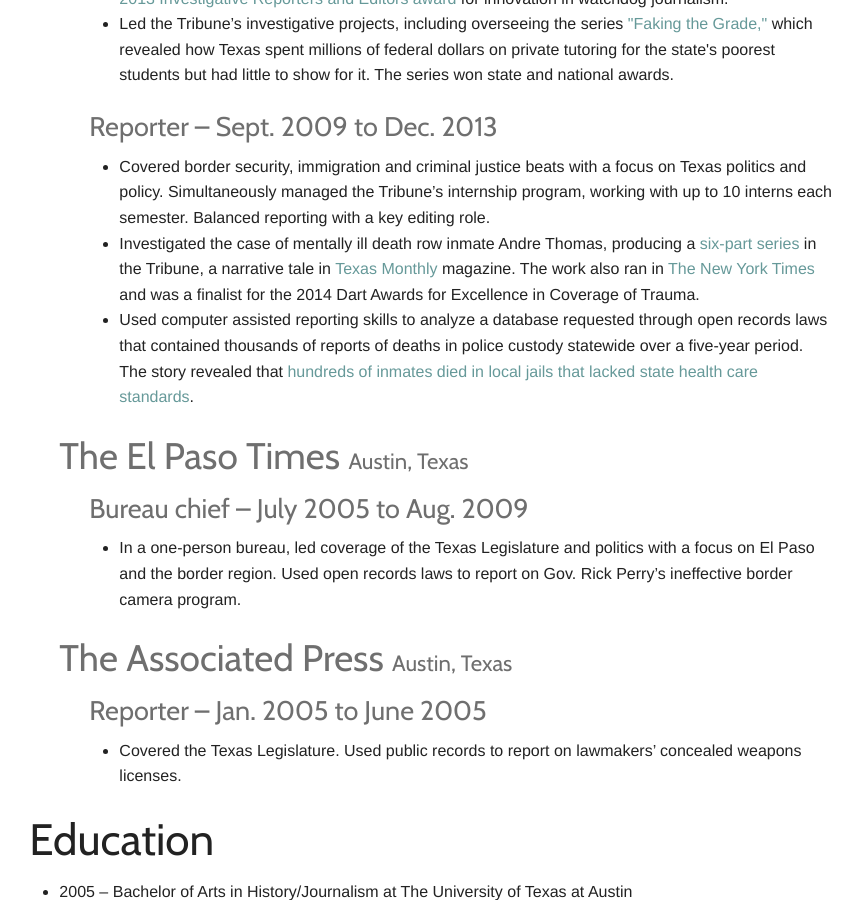
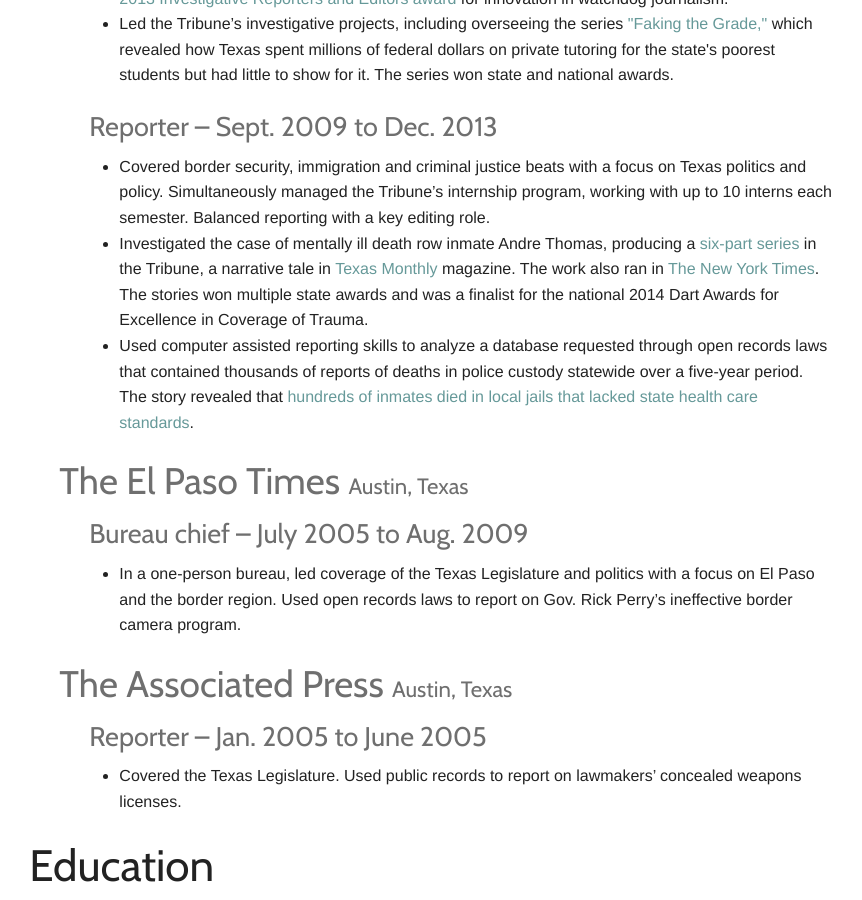
Before and after one commit to BrandiGrissom/resume, a Jekyll site: the page built from index.html, in a window 1280 px wide and 900 px high, scrolled down 2003 px. Shown: the whole window, without its empty margins (209-1071 px from the left). Built offline with Jekyll 4.4.1, drawn with Linux system fonts in a browser that asks for light colours.

Commit message:
Update index.html

```diff
--- a/index.html
+++ b/index.html
@@ -124,7 +124,7 @@
       <li>
         Investigated the case of mentally ill death row inmate Andre Thomas,
         producing a <a href="http://www.texastribune.org/series/trouble-in-mind/">six-part series</a> in the Tribune, a narrative tale in <a href="http://www.texasmonthly.com/story/trouble-mind">Texas
-        Monthly</a> magazine. The work also ran in <a href="https://www.nytimes.com/2013/02/24/us/advocates-seek-mental-health-changes-including-power-to-detain.html">The New York Times</a> and was a finalist for the 2014 Dart Awards for
+        Monthly</a> magazine. The work also ran in <a href="https://www.nytimes.com/2013/02/24/us/advocates-seek-mental-health-changes-including-power-to-detain.html">The New York Times</a>. The stories won multiple state awards and was a finalist for the national 2014 Dart Awards for
         Excellence in Coverage of Trauma.
       </li>
 
```
